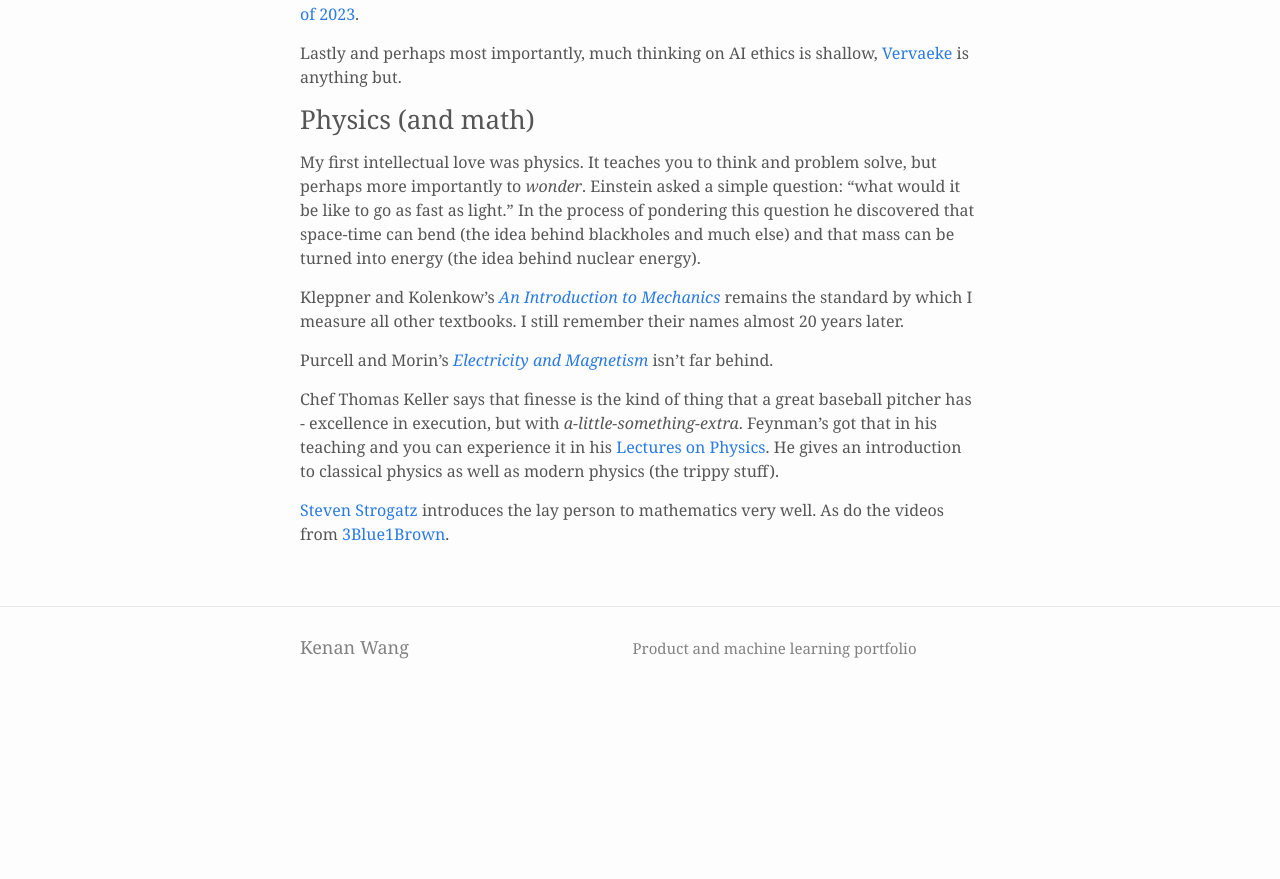
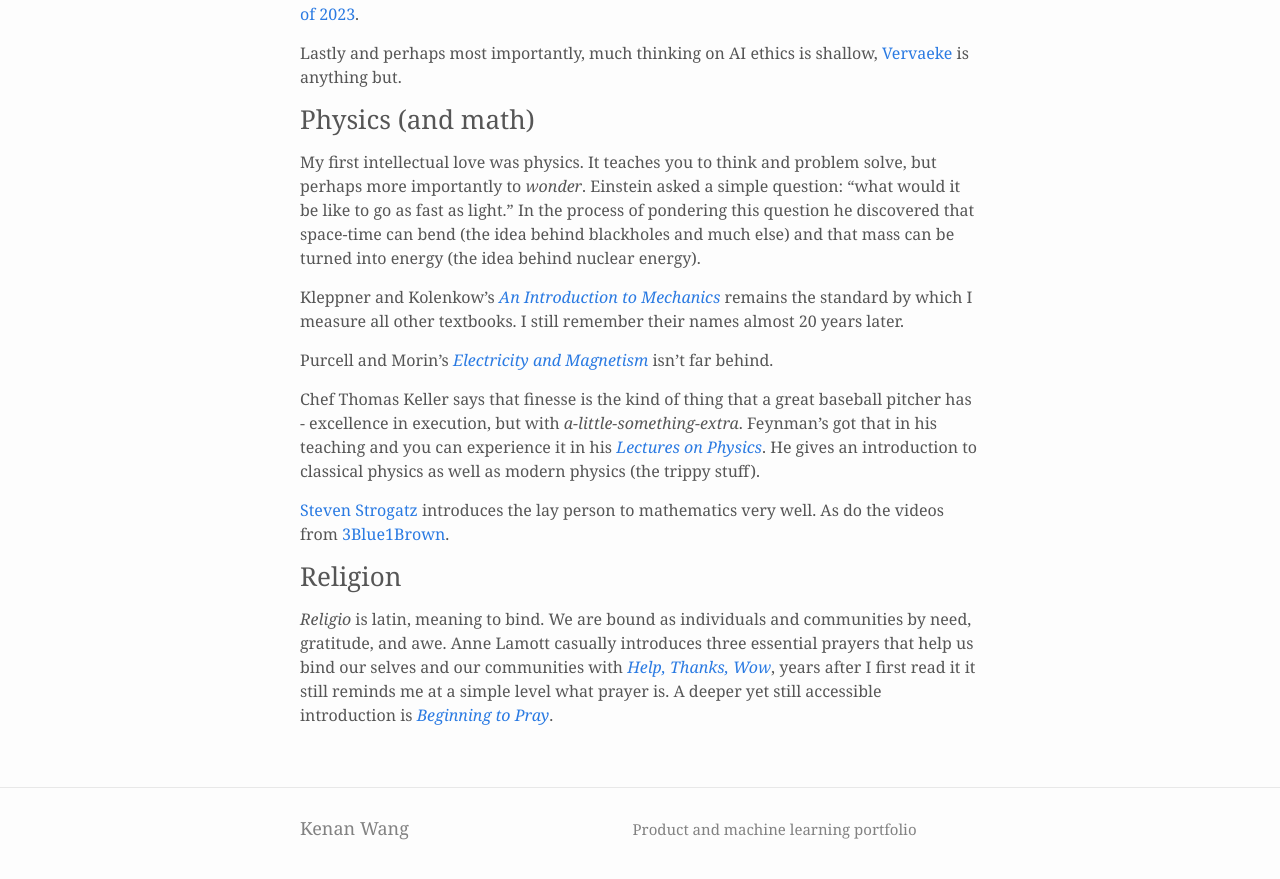
Before and after one commit to kenanwang/username.github.io, a Jekyll site: the page built from resources.md, in a window 1280 px wide and 900 px high, scrolled down 1622 px. Shown: the top 879 px of the window. Built offline with Jekyll 4.4.1, drawn with Linux system fonts in a browser that asks for light colours; nearby versions of some CDN libraries; before the commit the page ends 2341 px from its top, so only the background shows below that.

Commit message:
Update resources.md

```diff
--- a/resources.md
+++ b/resources.md
@@ -61,6 +61,9 @@ Kleppner and Kolenkow's [*An Introduction to Mechanics*](https://a.co/d/cyY2QUC)
 
 Purcell and Morin's [*Electricity and Magnetism*](https://a.co/d/bK8jLsk) isn't far behind.
 
-Chef Thomas Keller says that finesse is the kind of thing that a great baseball pitcher has - excellence in execution, but with *a-little-something-extra*. Feynman's got that in his teaching and you can experience it in his [Lectures on Physics](https://www.feynmanlectures.caltech.edu/). He gives an introduction to classical physics as well as modern physics (the trippy stuff).
+Chef Thomas Keller says that finesse is the kind of thing that a great baseball pitcher has - excellence in execution, but with *a-little-something-extra*. Feynman's got that in his teaching and you can experience it in his [*Lectures on Physics*](https://www.feynmanlectures.caltech.edu/). He gives an introduction to classical physics as well as modern physics (the trippy stuff).
 
 [Steven Strogatz](https://a.co/d/0NqbRWz) introduces the lay person to mathematics very well. As do the videos from [3Blue1Brown](https://www.3blue1brown.com/).
+
+### Religion
+*Religio* is latin, meaning to bind. We are bound as individuals and communities by need, gratitude, and awe. Anne Lamott casually introduces three essential prayers that help us bind our selves and our communities with [*Help, Thanks, Wow*](https://a.co/d/8BZEmup), years after I first read it it still reminds me at a simple level what prayer is. A deeper yet still accessible introduction is [*Beginning to Pray*](https://a.co/d/8YxVib4).
```
